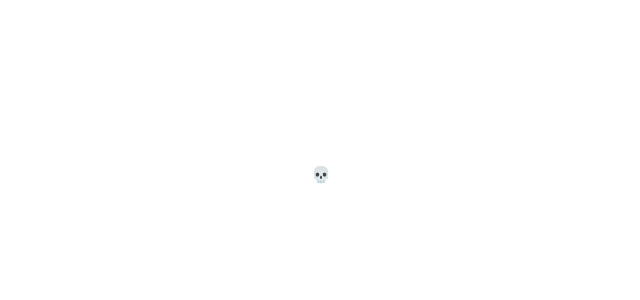
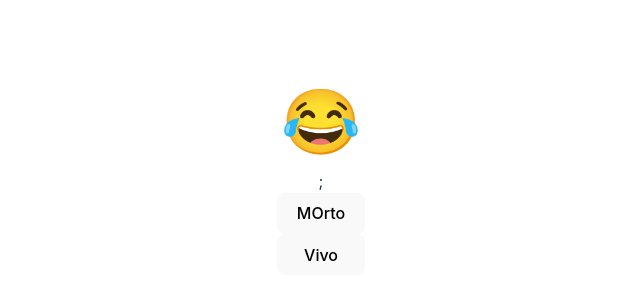
Before and after one commit to ufjf-dcc207/ufjf-dcc207-2024-3-a-atv06-Wilian2012, a React (Vite) app: page / in a window 1280 px wide. Shown: the part 226-526 px from the top of the page, without its empty margins (319-959 px from the left). Built offline with nearby package versions, Linux system fonts and the light colour scheme.

Commit message:
adiciona eventos

```diff
--- a/src/Emoji.tsx
+++ b/src/Emoji.tsx
@@ -1,3 +1,4 @@
+import { useState } from "react";
 import "./Emoji.css";
 
 const EMOJIS = new Map<string, string>([
@@ -10,7 +11,25 @@
 
 export default  function Emoji (){
 
-     let situacao = "dead";
+     const [situacao, setSituacao]= useState("happy");
 
-    return <div className="emoji">{EMOJIS.get(situacao)|| "😭" }</div>;
+    function toHappy(){
+        console.log("toHappy()!");
+        setSituacao( "happy");
+    }
+
+    function toDead(){
+
+        console.log("toDead()!");
+        setSituacao( "dead");
+    }
+    return (
+        <div className="emoji">
+            <div className="situacao">{EMOJIS.get(situacao)|| "😭" }</div>;
+            <div className="acoes">
+                <button onClick={toDead}>MOrto</button>
+                <button onClick={toHappy}>Vivo</button>
+            </div>
+            </div>
+    );
 }
```
